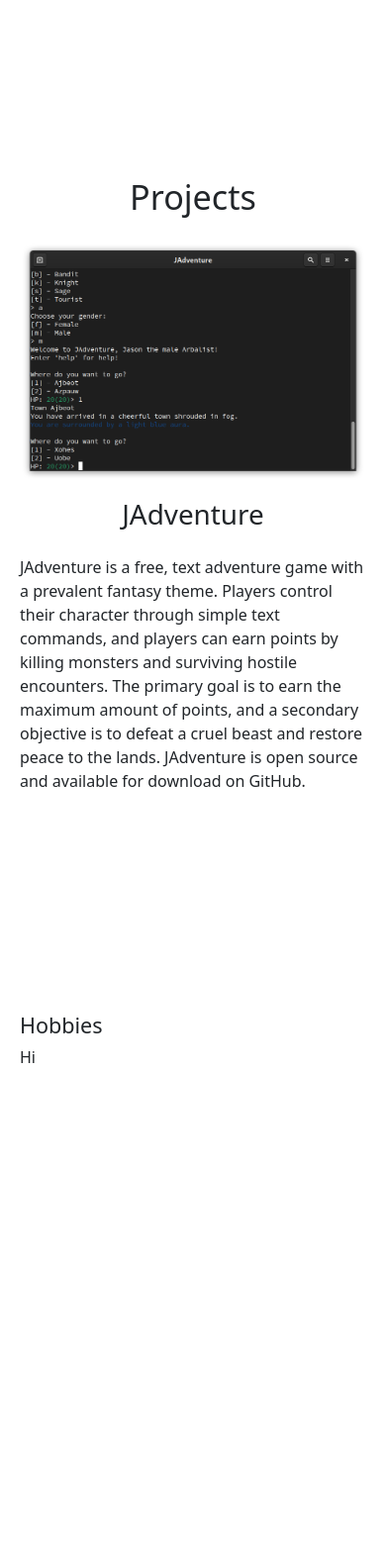
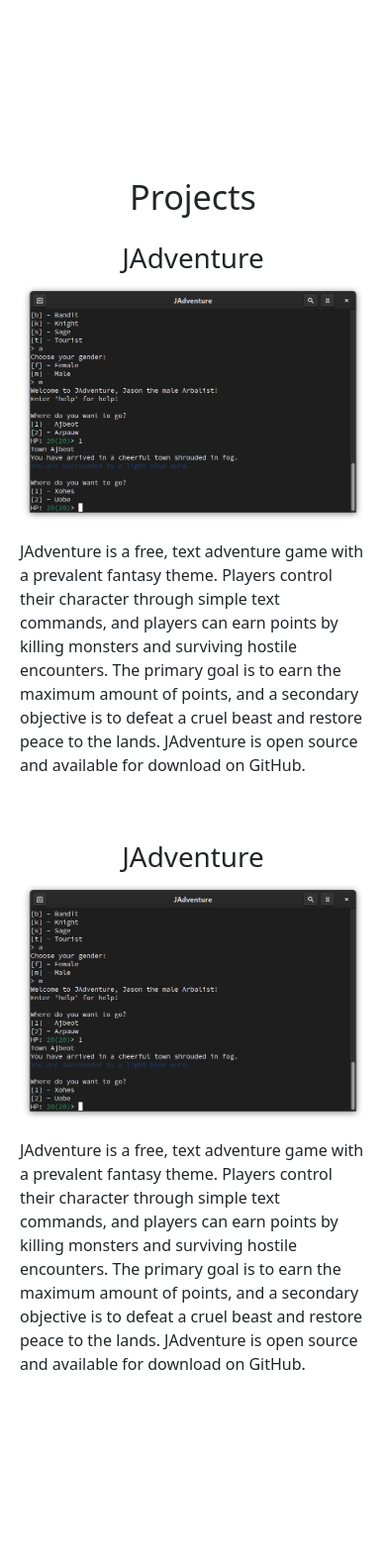
Before and after one commit to jasozh/jasozh.github.io, a PHP site: page /new/index.html in a window 390 px wide. Shown: the part 2604-4177 px from the top of the page at 99% size. Run offline with PHP 8.4, Linux system fonts and the light colour scheme.

Commit message:
Change projects page to components

```diff
--- a/new/css/style.css
+++ b/new/css/style.css
@@ -234,6 +234,33 @@
 
 /*
 *
+*  Styling for Projects
+*
+*/
+
+/* Hide/show text when on mobile/desktop */
+@media screen and (max-width: 767px) {
+    .mobile-text {
+        display: default;
+    }
+
+    .desktop-text {
+        display: none;
+    }
+}
+
+@media screen and (min-width: 768px) {
+    .mobile-text {
+        display: none;
+    }
+
+    .desktop-text {
+        display: default;
+    }
+}
+
+/*
+*
 *  Footer styling
 *
 */
--- a/new/index.html
+++ b/new/index.html
@@ -4,15 +4,34 @@
 <head>
   <meta charset="utf-8">
   <meta name="viewport" content="width=device-width, initial-scale=1">
+  <link rel="icon" type="image/png" href="img/logo-circle.png">
+  <title>Jason Zheng</title>
+
+  <!-- CSS -->
   <link rel="stylesheet" href="css/bootstrap.min.css">
   <link rel="stylesheet" href="css/style.css">
-  <link rel="stylesheet" href="fontawesome/css/fontawesome.css">
-  <link rel="stylesheet" href="fontawesome/css/brands.css">
-  <link rel="icon" type="image/png" href="img/logo-circle.png">
-  <title>Jason Zheng</title>
 </head>
 
-<body data-bs-spy="scroll" data-bs-target="#navbar" data-bs-offset="50" onload="resizeNavbar()"
+<!-- Project component -->
+<template id="project-component">
+  <div>
+    <h1 class="mobile-text text-center text-md-start">PROJECT NAME</h1>
+    <div class="pb-5 row flex-row-reverse justify-content-center align-items-center">
+      <!-- Picture -->
+      <div class="col-md-6">
+        <img class="not-animated img-fluid" src="PROJECT SCREENSHOT">
+      </div>
+
+      <!-- Text body -->
+      <div class="col-md-6 pt-3">
+        <h1 class="desktop-text pb-3 text-center text-md-start">PROJECT NAME</h1>
+        <p>PROJECT TEXT BODY</p>
+      </div>
+    </div>
+  </div>
+</template>
+
+<body data-bs-spy="scroll" data-bs-target="#navbar" data-bs-offset="50" onload="resizeNavbar(); loadComponents()"
   onresize="resizeNavbar()" onscroll="colorNavbar(); scrollAnimate()">
   <!-- Header  -->
   <header>
@@ -128,27 +147,7 @@
         <!-- Title -->
         <h1 class="display-4 pb-3 text-center text-md-start"><b>Projects</b></h1>
 
-        <!-- JAdventure -->
-        <div class="row flex-row-reverse justify-content-center align-items-center">
-          <!-- Picture -->
-          <div class="col-md-6">
-            <img class="not-animated img-fluid" src="img/jadventure.png">
-          </div>
-
-          <!-- Text body -->
-          <div class="col-md-6 pt-3">
-            <h1 class="pb-3 text-center text-md-start">JAdventure</h1>
-            <p>JAdventure is a free, text adventure game with a prevalent fantasy theme. Players control their character
-              through simple text commands, and players can earn points by killing monsters and surviving hostile
-              encounters. The primary goal is to earn the maximum amount of points, and a secondary objective is to
-              defeat a cruel beast and restore peace to the lands. JAdventure is open source and available for download
-              on GitHub.</p>
-          </div>
-        </div>
-
-        <!-- Other projects -->
-        <div class="row flex-row-reverse justify-content-center align-items-center">
-        </div>
+        <!-- PROJECT COMPONENTS LOADED HERE -->
       </div>
     </article>
 
@@ -174,9 +173,10 @@
     <div class="footer container">&copy; 2021 Jason Zheng. All rights reserved.</div>
   </footer>
 
-  <!-- Bootstrap JS bundle and script.js -->
+  <!-- JS -->
   <script src="js/bootstrap.bundle.min.js"></script>
   <script src="js/script.js"></script>
+  <script src="js/components.js"></script>
 </body>
 
 </html>
--- /dev/null
+++ b/new/js/components.js
@@ -0,0 +1,40 @@
+// Project component
+var projects = [
+    {
+        Title: "JAdventure",
+        Screenshot: "img/jadventure.png",
+        Body: "JAdventure is a free, text adventure game with a prevalent fantasy theme. Players control their character through simple text commands, and players can earn points by killing monsters and surviving hostile encounters. The primary goal is to earn the maximum amount of points, and a secondary objective is to defeat a cruel beast and restore peace to the lands. JAdventure is open source and available for download on GitHub."
+    },
+    {
+        Title: "JAdventure",
+        Screenshot: "img/jadventure.png",
+        Body: "JAdventure is a free, text adventure game with a prevalent fantasy theme. Players control their character through simple text commands, and players can earn points by killing monsters and surviving hostile encounters. The primary goal is to earn the maximum amount of points, and a secondary objective is to defeat a cruel beast and restore peace to the lands. JAdventure is open source and available for download on GitHub."
+    }
+]
+
+function loadComponents() {
+    projectComponent()
+}
+
+function projectComponent() {
+    var projectPage = document.getElementById("projects").getElementsByClassName("content")[0]
+    var template = document.getElementById("project-component")
+    var component = template.content.querySelector("div")
+
+    for (const project of projects) {
+        var thisComponent = document.importNode(component, true)
+
+        var mobileTitle = thisComponent.getElementsByTagName("h1")[0]
+        var desktopTitle = thisComponent.getElementsByTagName("h1")[1]
+        var screenshot = thisComponent.getElementsByTagName("img")[0]
+        var body = thisComponent.getElementsByTagName("p")[0]
+
+        // Set title, screenshot, and body
+        mobileTitle.textContent = project.Title
+        desktopTitle.textContent = project.Title
+        screenshot.src = project.Screenshot
+        body.textContent = project.Body
+
+        projectPage.appendChild(thisComponent)
+    }
+}
```
